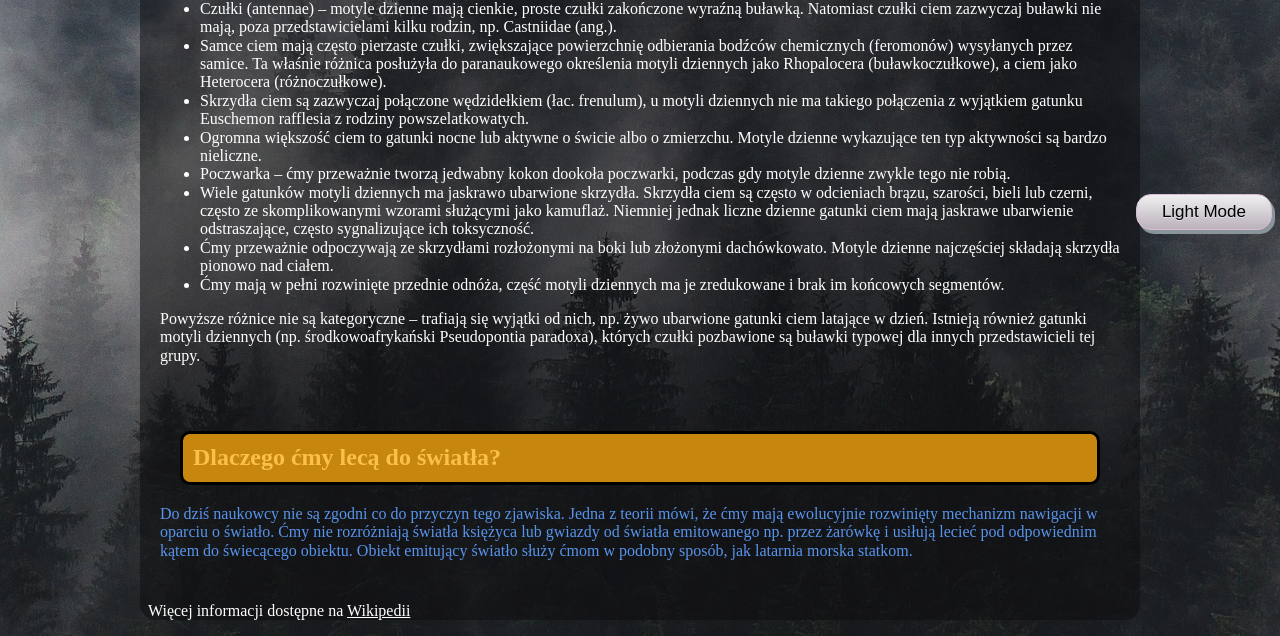
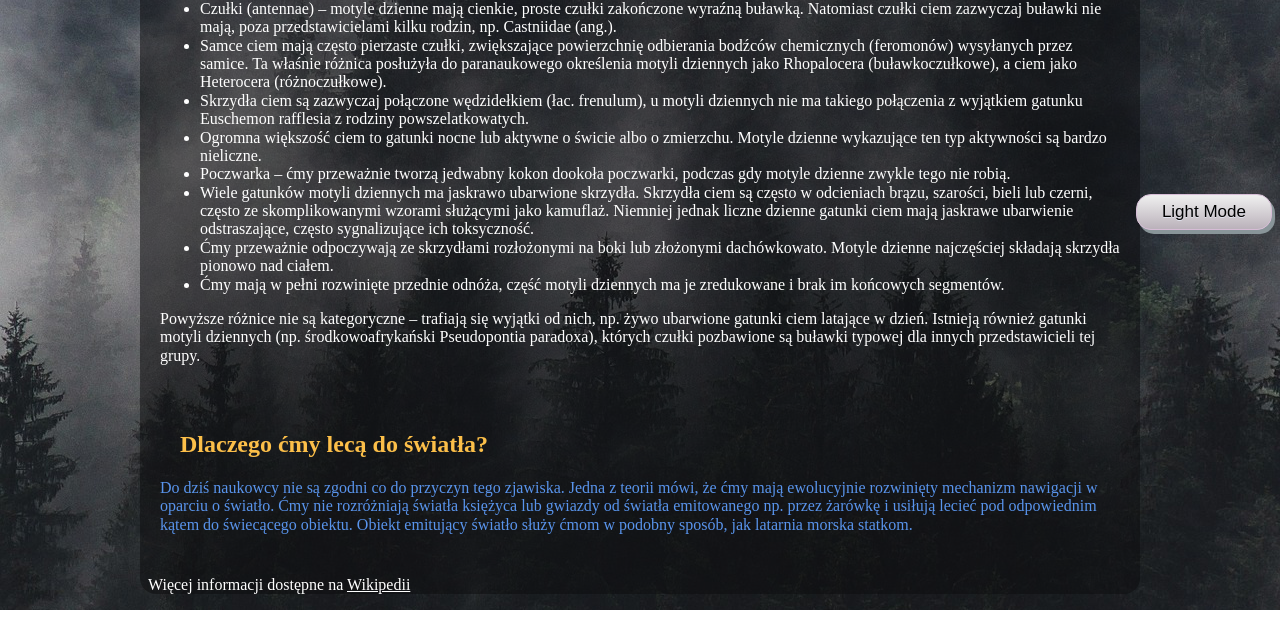
Before and after one commit to EveScolded/webpack-test, a website built with webpack: page src/pages/nauka-html.html in a window 1280 px wide. Shown: the part 562-1198 px from the top of the page. After the commit the page ends 1172 px from the top, so only its background shows below. Built offline with nearby package versions, Linux system fonts and the light colour scheme; no server answers.

Commit message:
ciekawostka style deleted

```diff
--- a/src/scss/main.scss
+++ b/src/scss/main.scss
@@ -94,10 +94,3 @@ body {
     color: #fff;
   }
 }
-
-#ciekawostka {
-  background: #c7860e;
-  border-radius: 10px;
-  border: 3px solid black;
-  padding: 10px;
-}
```
